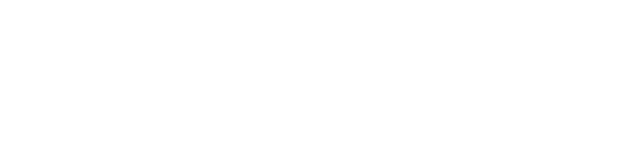
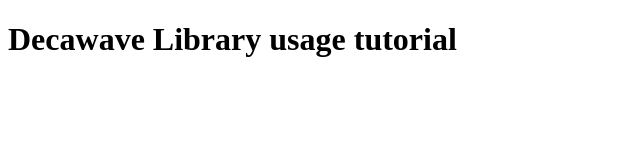
Before and after one commit to oroibala/yryskeldicom, a website: page public/dwLibrary.html in a window 1280 px wide. Shown: the whole page, without its empty margins (0-640 px from the left). Drawn offline with Linux system fonts and the light colour scheme.

Commit message:
update html

```diff
--- a/public/dwLibrary.html
+++ b/public/dwLibrary.html
@@ -6,6 +6,8 @@
     <title>Decawave</title>
 </head>
 <body>
-
+    <h1>
+        Decawave Library usage tutorial
+    </h1>
 </body>
 </html>
```
